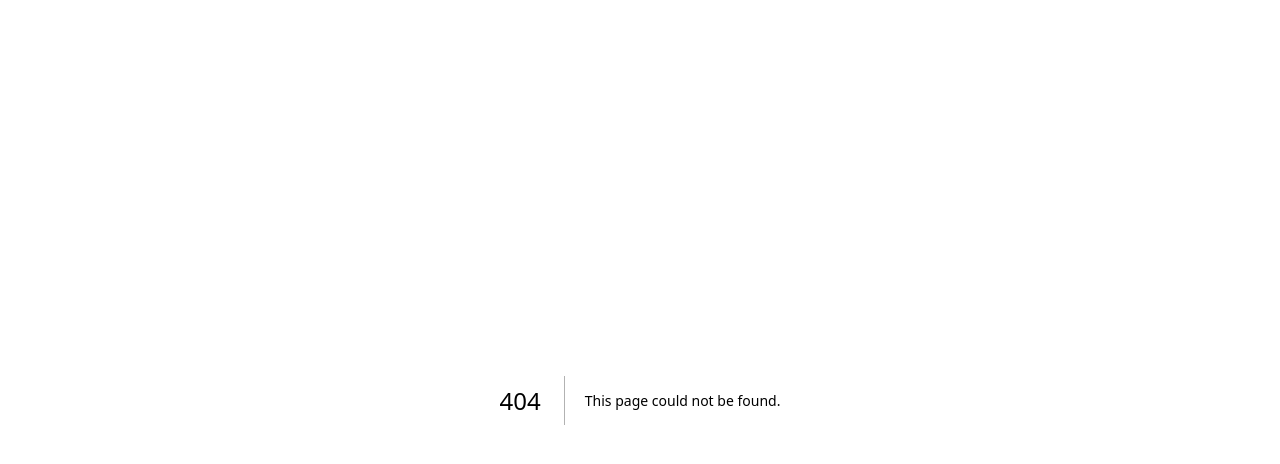
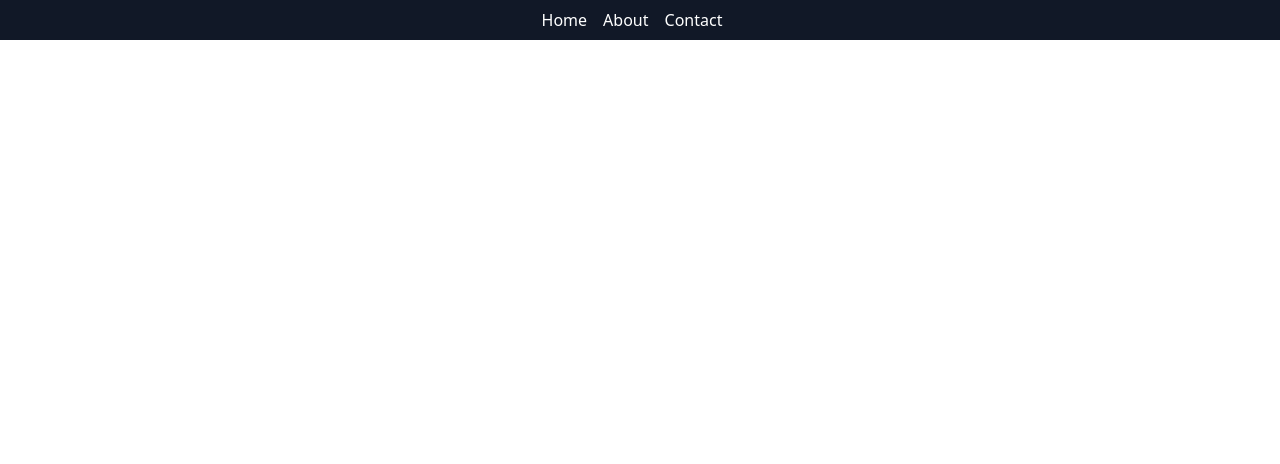
Before and after one commit to NikhilGarg07/metaverse, a Next.js app: page /header in a window 1280 px wide. Before the commit this address had no page. Shown: the top 464 px of the page. Built offline with nearby package versions, Linux system fonts and the light colour scheme.

Commit message:
initial commit

```diff
--- a/package.json
+++ b/package.json
@@ -19,5 +19,10 @@
     "react": "18.2.0",
     "react-dom": "18.2.0",
     "typescript": "4.9.4"
+  },
+  "devDependencies": {
+    "autoprefixer": "^10.4.13",
+    "postcss": "^8.4.21",
+    "tailwindcss": "^3.2.4"
   }
 }
--- /dev/null
+++ b/pages/header.tsx
@@ -0,0 +1,15 @@
+const Header = ()=>{
+    return(
+        <header className='bg-gray-900 items-center leading-10 h-10'>
+        <nav>
+          <ul className='flex text-white justify-center'>
+            <li className='mr-4'><a href="">Home</a></li>
+            <li className='mr-4'><a href="">About</a></li>
+            <li className='mr-4'><a href="">Contact</a></li>
+          </ul>
+        </nav>
+      </header>
+    )
+}
+
+export default Header
--- a/pages/index.tsx
+++ b/pages/index.tsx
@@ -2,122 +2,14 @@ import Head from 'next/head'
 import Image from 'next/image'
 import { Inter } from '@next/font/google'
 import styles from '@/styles/Home.module.css'
+import Header from './header'
 
 const inter = Inter({ subsets: ['latin'] })
 
 export default function Home() {
   return (
     <>
-      <Head>
-        <title>Create Next App</title>
-        <meta name="description" content="Generated by create next app" />
-        <meta name="viewport" content="width=device-width, initial-scale=1" />
-        <link rel="icon" href="/favicon.ico" />
-      </Head>
-      <main className={styles.main}>
-        <div className={styles.description}>
-          <p>
-            Get started by editing&nbsp;
-            <code className={styles.code}>pages/index.tsx</code>
-          </p>
-          <div>
-            <a
-              href="https://vercel.com?utm_source=create-next-app&utm_medium=default-template&utm_campaign=create-next-app"
-              target="_blank"
-              rel="noopener noreferrer"
-            >
-              By{' '}
-              <Image
-                src="/vercel.svg"
-                alt="Vercel Logo"
-                className={styles.vercelLogo}
-                width={100}
-                height={24}
-                priority
-              />
-            </a>
-          </div>
-        </div>
-
-        <div className={styles.center}>
-          <Image
-            className={styles.logo}
-            src="/next.svg"
-            alt="Next.js Logo"
-            width={180}
-            height={37}
-            priority
-          />
-          <div className={styles.thirteen}>
-            <Image
-              src="/thirteen.svg"
-              alt="13"
-              width={40}
-              height={31}
-              priority
-            />
-          </div>
-        </div>
-
-        <div className={styles.grid}>
-          <a
-            href="https://nextjs.org/docs?utm_source=create-next-app&utm_medium=default-template&utm_campaign=create-next-app"
-            className={styles.card}
-            target="_blank"
-            rel="noopener noreferrer"
-          >
-            <h2 className={inter.className}>
-              Docs <span>-&gt;</span>
-            </h2>
-            <p className={inter.className}>
-              Find in-depth information about Next.js features and&nbsp;API.
-            </p>
-          </a>
-
-          <a
-            href="https://nextjs.org/learn?utm_source=create-next-app&utm_medium=default-template&utm_campaign=create-next-app"
-            className={styles.card}
-            target="_blank"
-            rel="noopener noreferrer"
-          >
-            <h2 className={inter.className}>
-              Learn <span>-&gt;</span>
-            </h2>
-            <p className={inter.className}>
-              Learn about Next.js in an interactive course with&nbsp;quizzes!
-            </p>
-          </a>
-
-          <a
-            href="https://vercel.com/templates?framework=next.js&utm_source=create-next-app&utm_medium=default-template&utm_campaign=create-next-app"
-            className={styles.card}
-            target="_blank"
-            rel="noopener noreferrer"
-          >
-            <h2 className={inter.className}>
-              Templates <span>-&gt;</span>
-            </h2>
-            <p className={inter.className}>
-              Discover and deploy boilerplate example Next.js&nbsp;projects.
-            </p>
-          </a>
-
-          <a
-            href="https://vercel.com/new?utm_source=create-next-app&utm_medium=default-template&utm_campaign=create-next-app"
-            className={styles.card}
-            target="_blank"
-            rel="noopener noreferrer"
-          >
-            <h2 className={inter.className}>
-              Deploy <span>-&gt;</span>
-            </h2>
-            <p className={inter.className}>
-              Instantly deploy your Next.js site to a shareable URL
-              with&nbsp;Vercel.
-            </p>
-          </a>
-        </div>
-      </main>
+      <Header/>
     </>
   )
 }
--- /dev/null
+++ b/postcss.config.js
@@ -0,0 +1,6 @@
+module.exports = {
+  plugins: {
+    tailwindcss: {},
+    autoprefixer: {},
+  },
+}
--- a/styles/globals.css
+++ b/styles/globals.css
@@ -1,107 +1,3 @@
-:root {
-  --max-width: 1100px;
-  --border-radius: 12px;
-  --font-mono: ui-monospace, Menlo, Monaco, 'Cascadia Mono', 'Segoe UI Mono',
-    'Roboto Mono', 'Oxygen Mono', 'Ubuntu Monospace', 'Source Code Pro',
-    'Fira Mono', 'Droid Sans Mono', 'Courier New', monospace;
-
-  --foreground-rgb: 0, 0, 0;
-  --background-start-rgb: 214, 219, 220;
-  --background-end-rgb: 255, 255, 255;
-
-  --primary-glow: conic-gradient(
-    from 180deg at 50% 50%,
-    #16abff33 0deg,
-    #0885ff33 55deg,
-    #54d6ff33 120deg,
-    #0071ff33 160deg,
-    transparent 360deg
-  );
-  --secondary-glow: radial-gradient(
-    rgba(255, 255, 255, 1),
-    rgba(255, 255, 255, 0)
-  );
-
-  --tile-start-rgb: 239, 245, 249;
-  --tile-end-rgb: 228, 232, 233;
-  --tile-border: conic-gradient(
-    #00000080,
-    #00000040,
-    #00000030,
-    #00000020,
-    #00000010,
-    #00000010,
-    #00000080
-  );
-
-  --callout-rgb: 238, 240, 241;
-  --callout-border-rgb: 172, 175, 176;
-  --card-rgb: 180, 185, 188;
-  --card-border-rgb: 131, 134, 135;
-}
-
-@media (prefers-color-scheme: dark) {
-  :root {
-    --foreground-rgb: 255, 255, 255;
-    --background-start-rgb: 0, 0, 0;
-    --background-end-rgb: 0, 0, 0;
-
-    --primary-glow: radial-gradient(rgba(1, 65, 255, 0.4), rgba(1, 65, 255, 0));
-    --secondary-glow: linear-gradient(
-      to bottom right,
-      rgba(1, 65, 255, 0),
-      rgba(1, 65, 255, 0),
-      rgba(1, 65, 255, 0.3)
-    );
-
-    --tile-start-rgb: 2, 13, 46;
-    --tile-end-rgb: 2, 5, 19;
-    --tile-border: conic-gradient(
-      #ffffff80,
-      #ffffff40,
-      #ffffff30,
-      #ffffff20,
-      #ffffff10,
-      #ffffff10,
-      #ffffff80
-    );
-
-    --callout-rgb: 20, 20, 20;
-    --callout-border-rgb: 108, 108, 108;
-    --card-rgb: 100, 100, 100;
-    --card-border-rgb: 200, 200, 200;
-  }
-}
-
-* {
-  box-sizing: border-box;
-  padding: 0;
-  margin: 0;
-}
-
-html,
-body {
-  max-width: 100vw;
-  overflow-x: hidden;
-}
-
-body {
-  color: rgb(var(--foreground-rgb));
-  background: linear-gradient(
-      to bottom,
-      transparent,
-      rgb(var(--background-end-rgb))
-    )
-    rgb(var(--background-start-rgb));
-}
-
-a {
-  color: inherit;
-  text-decoration: none;
-}
-
-@media (prefers-color-scheme: dark) {
-  html {
-    color-scheme: dark;
-  }
-}
+@tailwind base;
+@tailwind components;
+@tailwind utilities;
--- /dev/null
+++ b/tailwind.config.js
@@ -0,0 +1,11 @@
+/** @type {import('tailwindcss').Config} */
+module.exports = {
+  content: [
+    "./pages/**/*.{js,ts,jsx,tsx}",
+    "./components/**/*.{js,ts,jsx,tsx}"
+  ],
+  theme: {
+    extend: {},
+  },
+  plugins: [],
+}
```
Also changed, not shown: 1 other file (tests, documents, lock files or other folders).
